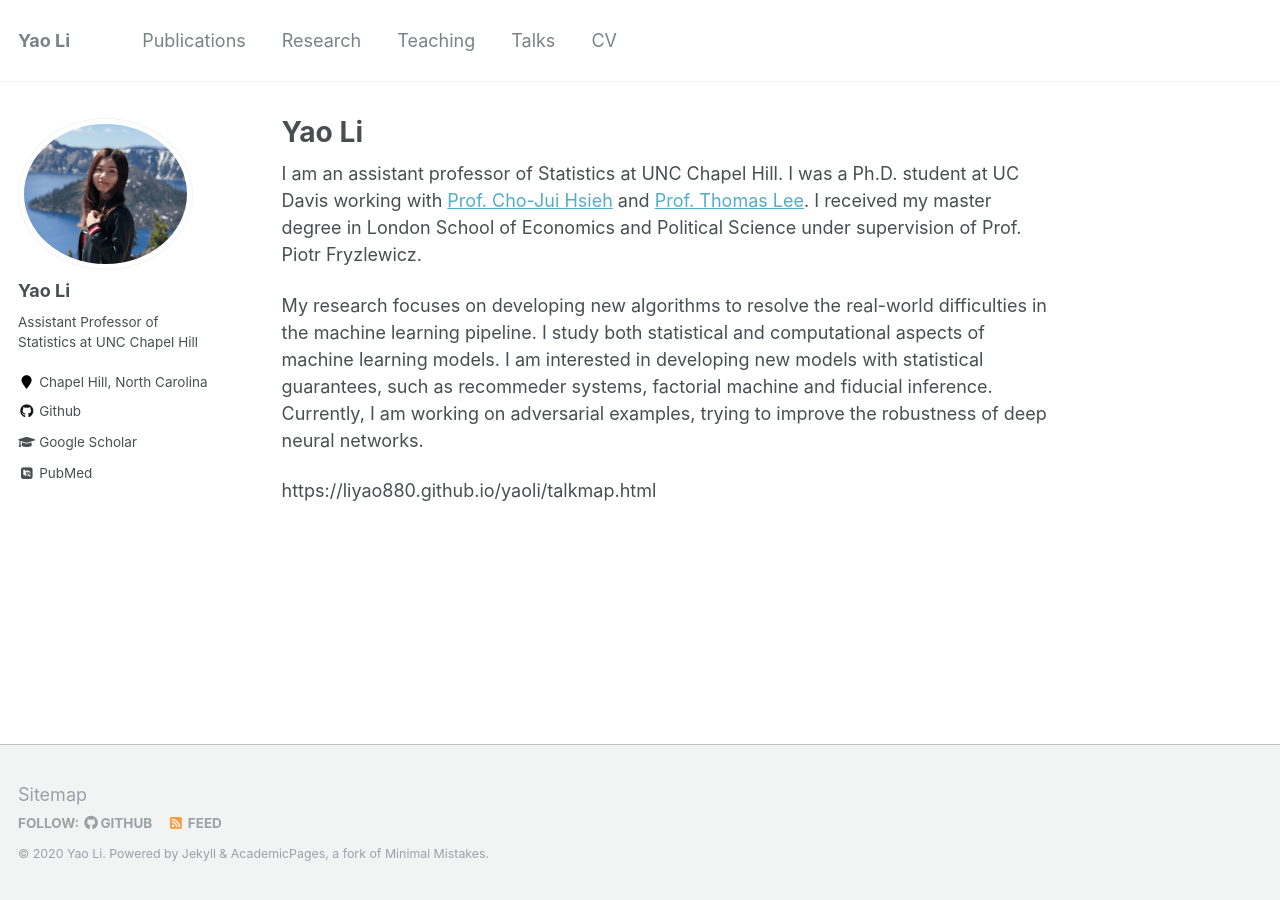
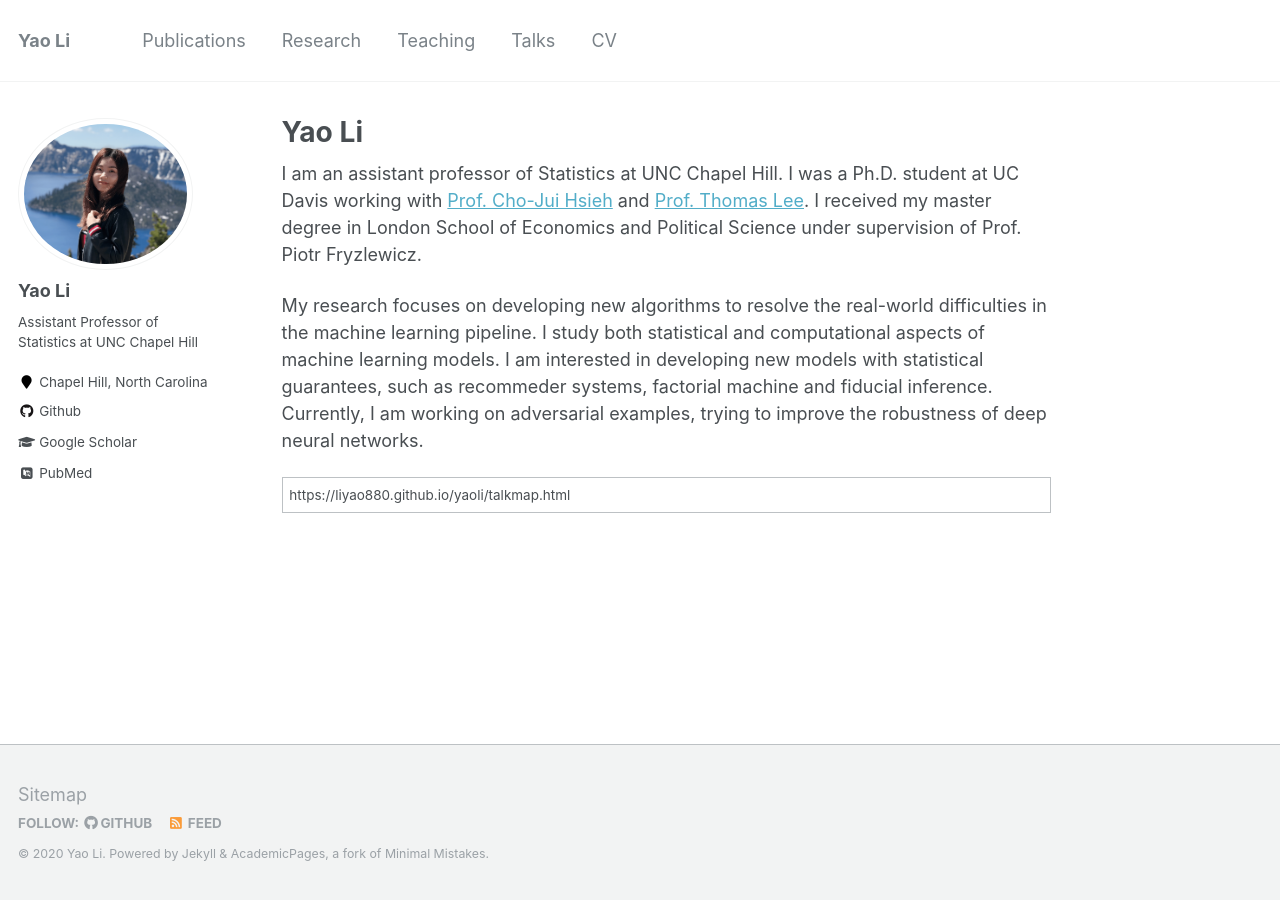
Before and after one commit to liyao880/yaoli, a Jekyll site: the page built from _pages/about.md, in a window 1280 px wide. Built offline with Jekyll 4.4.1, drawn with Linux system fonts in a browser that asks for light colours; some web fonts are replaced.

Commit message:
Update about.md

```diff
--- a/_pages/about.md
+++ b/_pages/about.md
@@ -12,5 +12,8 @@ I am an assistant professor of Statistics at UNC Chapel Hill. I was a Ph.D. stud
 
 My research focuses on developing new algorithms to resolve the real-world difficulties in the machine learning pipeline. I study both statistical and computational aspects of machine learning models. I am interested in developing new models with statistical guarantees, such as recommeder systems, factorial machine and fiducial inference. Currently, I am working on adversarial examples, trying to improve the robustness of deep neural networks.
 
-
-https://liyao880.github.io/yaoli/talkmap.html
+<table>
+    <tr>
+        <td>https://liyao880.github.io/yaoli/talkmap.html</td>
+    </tr>
+</table>
```
